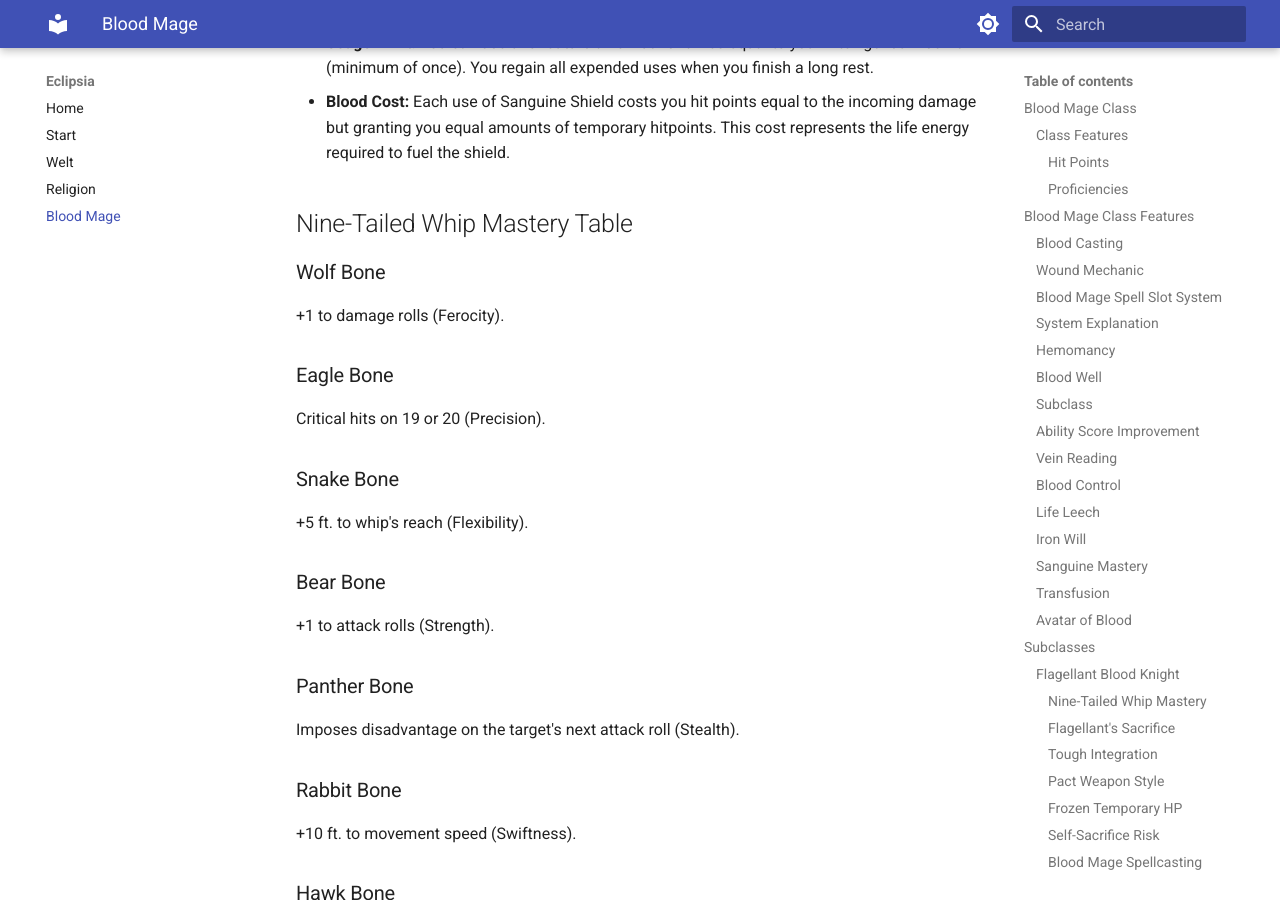
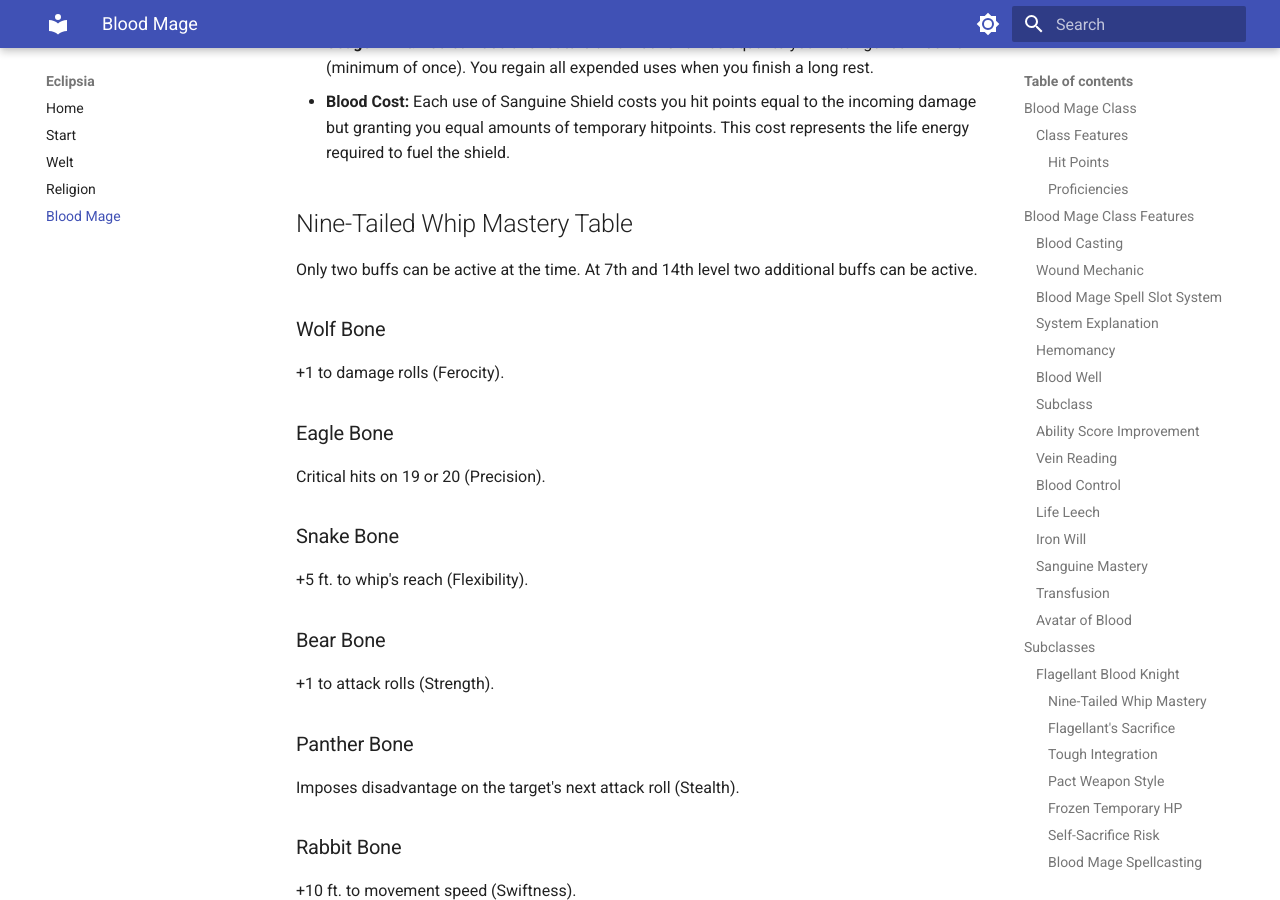
Before and after one commit to sleien/eclipsia, an MkDocs documentation site: the page built from docs/bloodmage.md, in a window 1280 px wide and 900 px high, scrolled down 7090 px. Built offline with MkDocs 1.6.1 and Material for MkDocs 9.7.7, drawn with Linux system fonts in a browser that asks for light colours; some of the changed text lies outside the part shown.

Commit message:
bloodmage update

```diff
--- a/docs/bloodmage.md
+++ b/docs/bloodmage.md
@@ -28,7 +28,7 @@ As a Blood Mage, you gain the following class features.
 | 7     | Life Leech                     |
 | 8     | Ability Score Improvement      |
 | 9     | Iron Will                      |
-| 10    | Subclass Feature,              |
+| 10    | Subclass Feature               |
 | 11    | -                              |
 | 12    | Ability Score Improvement      |
 | 13    | -                              |
@@ -173,6 +173,8 @@ At 5th level, you gain the ability to create a protective barrier of coagulated
 
 ## Nine-Tailed Whip Mastery Table
 
+Only two buffs can be active at the time. At 7th and 14th level two additional buffs can be active.
+
 ### Wolf Bone
 +1 to damage rolls (Ferocity).
 ### Eagle Bone
```
